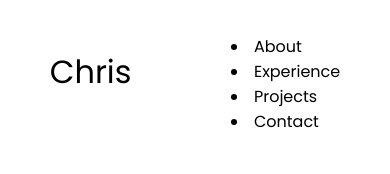
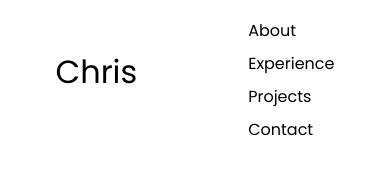
Before and after one commit to chris0512/portfolio2, a website: page public/index.html in a window 390 px wide. Drawn offline with Linux system fonts and the light colour scheme.

Commit message:
change hamburger menu  item height gap

```diff
--- a/public/css/media-query.css
+++ b/public/css/media-query.css
@@ -1,6 +1,6 @@
 /* smaller than 1200px */
 @media only screen and (max-width: 1200px){
-
+    /*transition between desktop nav and hamburger nav*/
     /* cancel desktop navigation */
     #desktop-nav {
         display: none;
@@ -10,4 +10,20 @@
     #hamburger-nav {
         display: flex;
     }
+
+    /* add styles for the hamburger menu */
+    #hamburger-nav {
+        .menu-links {
+            list-style: none;
+
+        }
+    }
+
+    .menu-links li {
+        margin-bottom: 0.5rem;
+    }
+
+    .menu-links a {
+        text-underline-offset: 0.5rem;
+    }
 }
```
